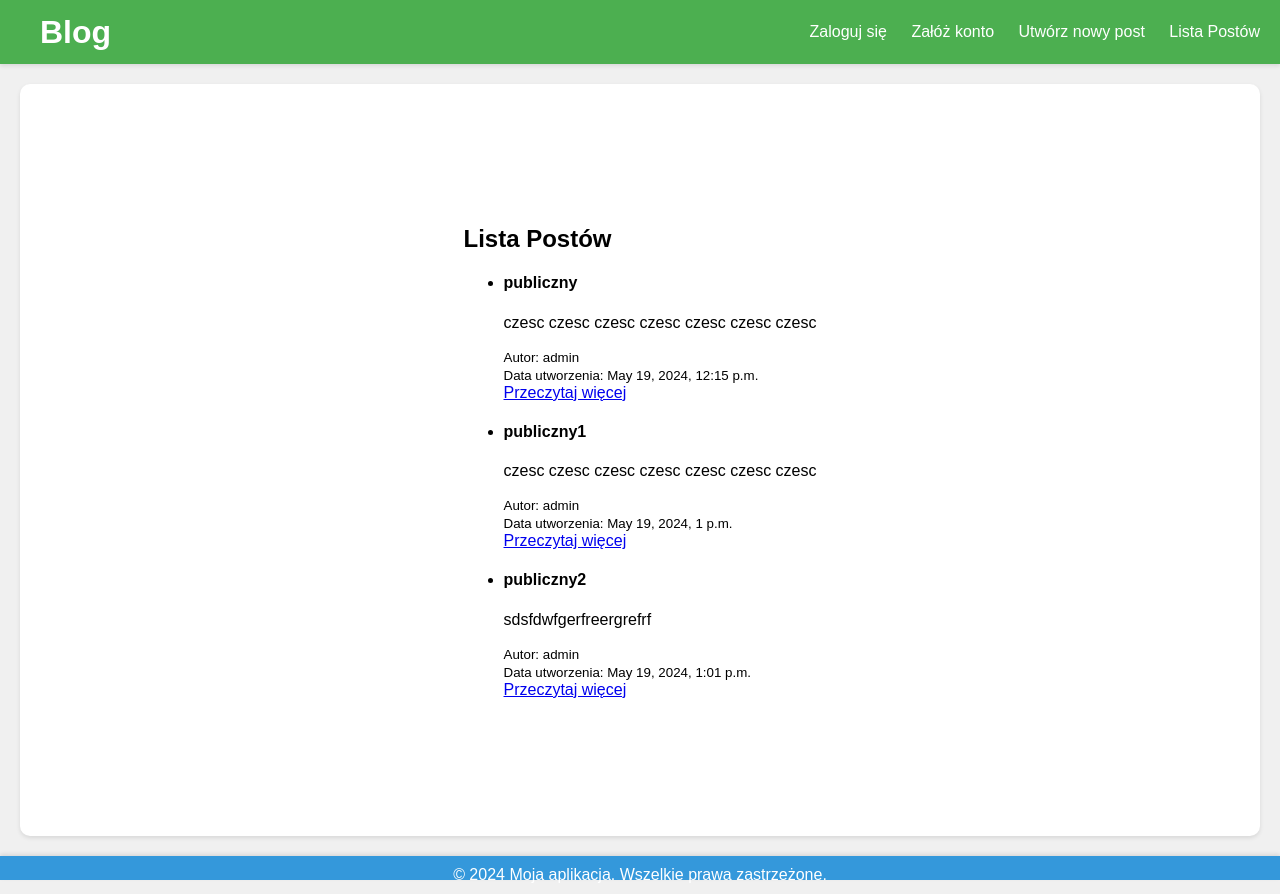
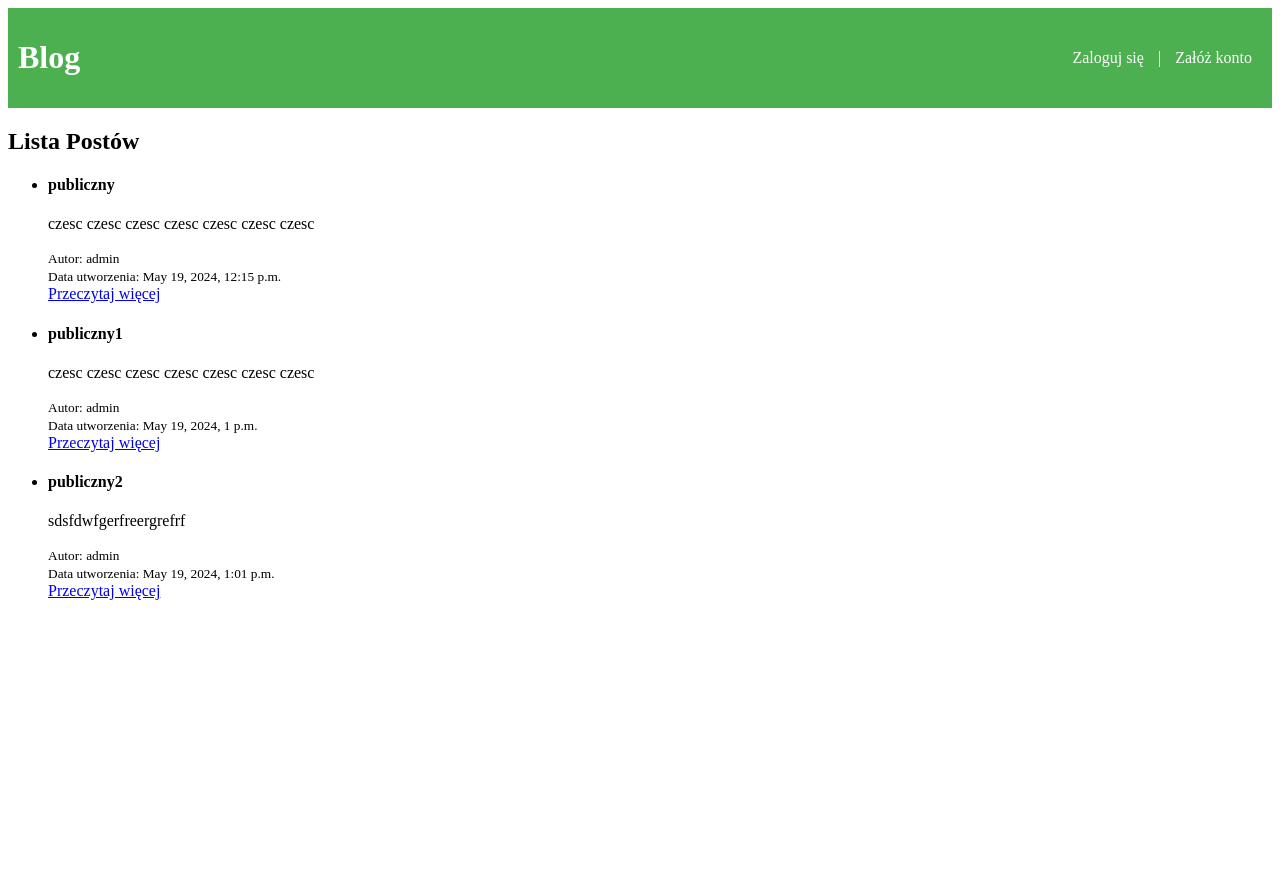
Before and after one commit to PiotrDabrowski232/Blog, a Django app: page /posty/ in a window 1280 px wide. After the commit the page ends 600 px from the top, so only its background shows below. Run offline with Django 5.2, Linux system fonts and the light colour scheme; data comes from the database, SQL or seed files in the repository; both versions use the stored data as it was after the commit.

Commit message:
rozne widoki dla zalogowanego i nie

```diff
--- a/blog/mainapp/templates/base.html
+++ b/blog/mainapp/templates/base.html
@@ -2,84 +2,46 @@
 <html lang="en">
 <head>
     <meta charset="UTF-8">
-    <meta name="viewport" content="width=device-width, initial-scale=1.0">
-    <title>{% block title %}Moja aplikacja{% endblock %}</title>
-
+    <title>{% block title %}Strona{% endblock %}</title>
     <style>
-        body {
-            margin: 0;
-            padding: 0;
-            font-family: Arial, sans-serif;
-            background-color: #f0f0f0;
+        /* Stylizacja nagłówka */
+        header {
+            background-color: #4CAF50; /* Zielony kolor */
+            color: white; /* Biały kolor tekstu */
+            padding: 10px; /* Wewnętrzny padding */
+            display: flex; /* Ustawienie flexbox */
+            justify-content: space-between; /* Rozłożenie elementów na boki */
+            align-items: center; /* Wyśrodkowanie w pionie */
         }
-
-        .NavBar {
-            height: 8vh;
-            background-color: #4CAF50;
-            display: flex;
-            justify-content: space-between;
-            align-items: center;
-            padding: 0 20px;
-            box-shadow: 0 2px 4px rgba(0, 0, 0, 0.1);
-        }
-
-        .NavBar h1 {
-            margin: 0;
-            color: white;
-        }
-
-        .NavBar a {
-            color: white;
-            text-decoration: none;
-            margin-left: 20px;
-        }
-
-        .maincontent {
-            height: 89vh;
-            background-color: #FFFFFF;
-            display: flex;
-            justify-content: center;
-            align-items: center;
-            border-radius: 10px;
-            box-shadow: 0 2px 4px rgba(0, 0, 0, 0.1);
-            margin: 20px;
-            padding: 20px;
-        }
-
-        .footer {
-            height: 3vh;
-            background-color: #3498DB;
-            box-shadow: 0 -2px 4px rgba(0, 0, 0, 0.1);
-        }
-
-        .footer p {
-            margin: 0;
-            color: white;
-            text-align: center;
-            padding: 10px 0;
+        /* Stylizacja linków w menu nawigacyjnym */
+        nav a {
+            color: white; /* Biały kolor linków */
+            text-decoration: none; /* Usunięcie podkreślenia */
+            margin: 0 10px; /* Margines między linkami */
         }
     </style>
 </head>
 <body>
-    <div class="NavBar">
+    <header>
         <a href="{% url 'index' %}" style="text-decoration: none; color: white;">
             <h1>Blog</h1>
         </a>
-        <div>
-            <a href="{% url 'login' %}">Zaloguj się</a>
-            <a href="{% url 'signup' %}">Załóż konto</a>
-            <a href="{% url 'createpost' %}">Utwórz nowy post</a>
-            <a href="{% url 'post_list' %}">Lista Postów</a>
-        </div>
-    </div>
+        <nav>
+            {% if user.is_authenticated %}
+                <p>Witaj, {{ user.email }}</p>
+                <a href="{% url 'createpost' %}" style="text-decoration: none; color: white;">Stwórz post</a> |
+                <form action="{% url 'logout' %}" method="post" id="logout-form" style="display: inline;">
+                    {% csrf_token %}
+                    <button type="submit" style="text-decoration: none; color: white; background-color: transparent; border: none;">Wyloguj się</button>
+                </form>
+            {% else %}
+                <a href="{% url 'login' %}" style="text-decoration: none; color: white;">Zaloguj się</a> |
+                <a href="{% url 'signup' %}" style="text-decoration: none; color: white;">Załóż konto</a>
+            {% endif %}
+        </nav>
+    </header>
 
-    <div class="maincontent">
-        {% block content %}cos{% endblock %}
-    </div>
-
-    <div class="footer">
-        <p>© 2024 Moja aplikacja. Wszelkie prawa zastrzeżone.</p>
-    </div>
-
+    {% block content %}
+    {% endblock %}
 </body>
 </html>
--- a/blog/mainapp/urls.py
+++ b/blog/mainapp/urls.py
@@ -2,6 +2,7 @@ from django.urls import path, include
 from django.contrib.auth import views as auth_views
 from django.shortcuts import redirect
 from . import views
+from .views import logout_view
 
 def my_login_view(request):
     response = auth_views.LoginView.as_view()(request)
@@ -19,4 +20,5 @@ urlpatterns = [
     path('post/<int:post_id>/', views.post_detail, name='post_detail'),
     path('captcha/', include('captcha.urls')),
     path('post/<int:post_id>/add_comment/', views.add_comment, name='add_comment'),
+    path('logout/', logout_view, name='logout'),
 ]
--- a/blog/mainapp/views.py
+++ b/blog/mainapp/views.py
@@ -6,6 +6,8 @@ from .forms import CreatePostForm
 from django.shortcuts import render, get_object_or_404
 from .forms import CreateCommentForm
 from django.contrib.auth.decorators import login_required
+from django.contrib.auth import logout
+
 
 
 
@@ -37,13 +39,11 @@ def create_post_view(request):
     if request.method == 'POST':
         form = CreatePostForm(request.POST, request.FILES)
         if form.is_valid():
-            # Uzyskujemy dane z formularza
             tytul = form.cleaned_data['title']
             tresc = form.cleaned_data['description']
             image = form.cleaned_data['image']
             dostep = form.cleaned_data['dostep']
 
-            # Tworzymy nowy obiekt Post i zapisujemy go
             post = Post(
                 tytul=tytul,
                 tresc=tresc,
@@ -92,6 +92,19 @@ def some_view(request):
     return render(request, 'template.html', {'form':form})
 
 
+
+from django.views.decorators.http import require_POST
+from django.contrib.auth import logout
+from django.shortcuts import redirect
+
+@require_POST
+def logout_view(request):
+    logout(request)
+    return redirect('index')
+
+
+
+
 from django.contrib.auth.decorators import login_required
 from django.shortcuts import get_object_or_404, redirect
 from .forms import CreateCommentForm
```
Also changed, not shown: blog/mainapp/templates/index.html (+10 -33 lines), blog/db.sqlite3.
